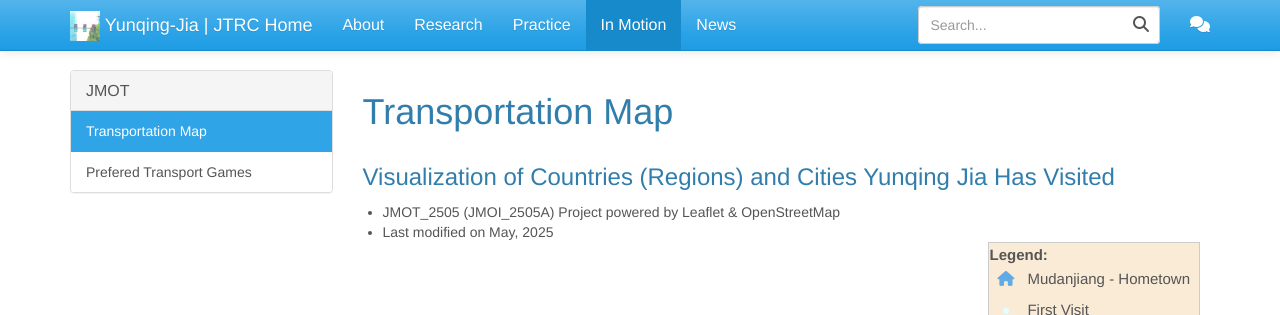
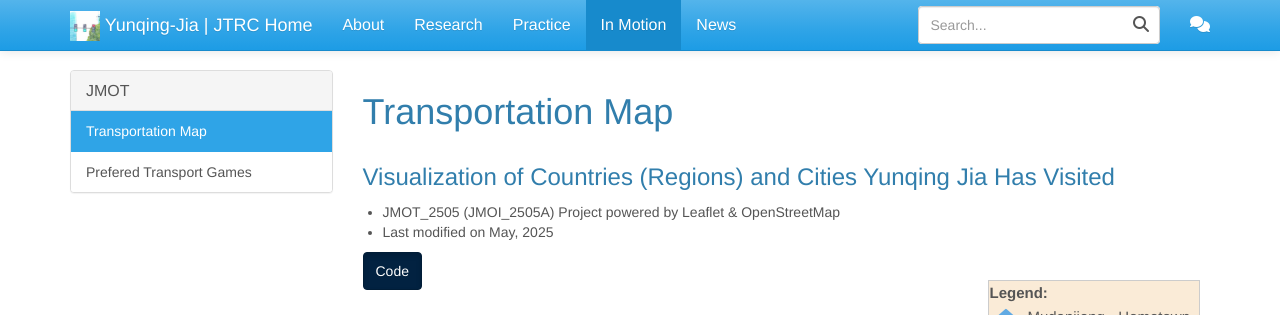
Before and after one commit to Yunqing-Jia/JTRC, a Jekyll site: the page built from _more/transmap.md, in a window 1280 px wide and 900 px high, cut to the strip 0-315 px from the top of the window. Built offline with Jekyll 4.4.1, drawn with Linux system fonts in a browser that asks for light colours.

Commit message:
Update transmap.md

```diff
--- a/_more/transmap.md
+++ b/_more/transmap.md
@@ -26,6 +26,10 @@ if (window !== window.top) {
   <li>JMOT_2505 (JMOI_2505A) Project powered by Leaflet & OpenStreetMap</li>
   <li>Last modified on May, 2025</li>
 </ul>
+
+<div class="btn-toolbar" role="toolbar">
+<a href="https://github.com/Yunqing-Jia/JTRC/blob/main/_includes/transportationmap.html" class="btn btn-info active" aria-pressed="true">Code</a>
+</div>
 
 <br>
 
```
